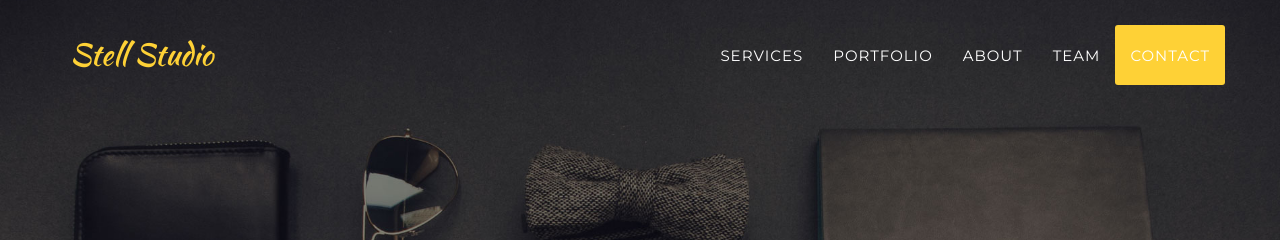
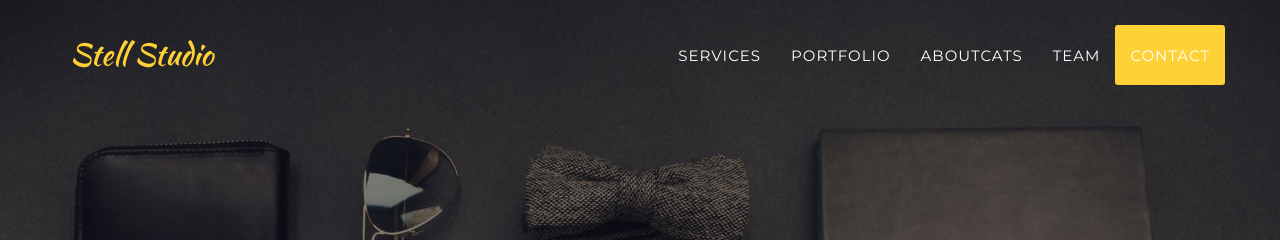
Before and after one commit to stellstudio/stellstudio.github.io, a Jekyll site: the page built from index.html, in a window 1280 px wide. Shown: the top 240 px of the page. Built offline with Jekyll 4.4.1, drawn with Linux system fonts in a browser that asks for light colours; some web fonts are replaced.

Commit message:
Update header.html

```diff
--- a/_includes/header.html
+++ b/_includes/header.html
@@ -25,7 +25,7 @@
                         <a class="page-scroll" href="#portfolio">Portfolio</a>
                     </li>
                     <li>
-                        <a class="page-scroll" href="#aboutcats">About</a>
+                        <a class="page-scroll" href="#about">Aboutcats</a>
                     </li>
                     <li>
                         <a class="page-scroll" href="#team">Team</a>
```
